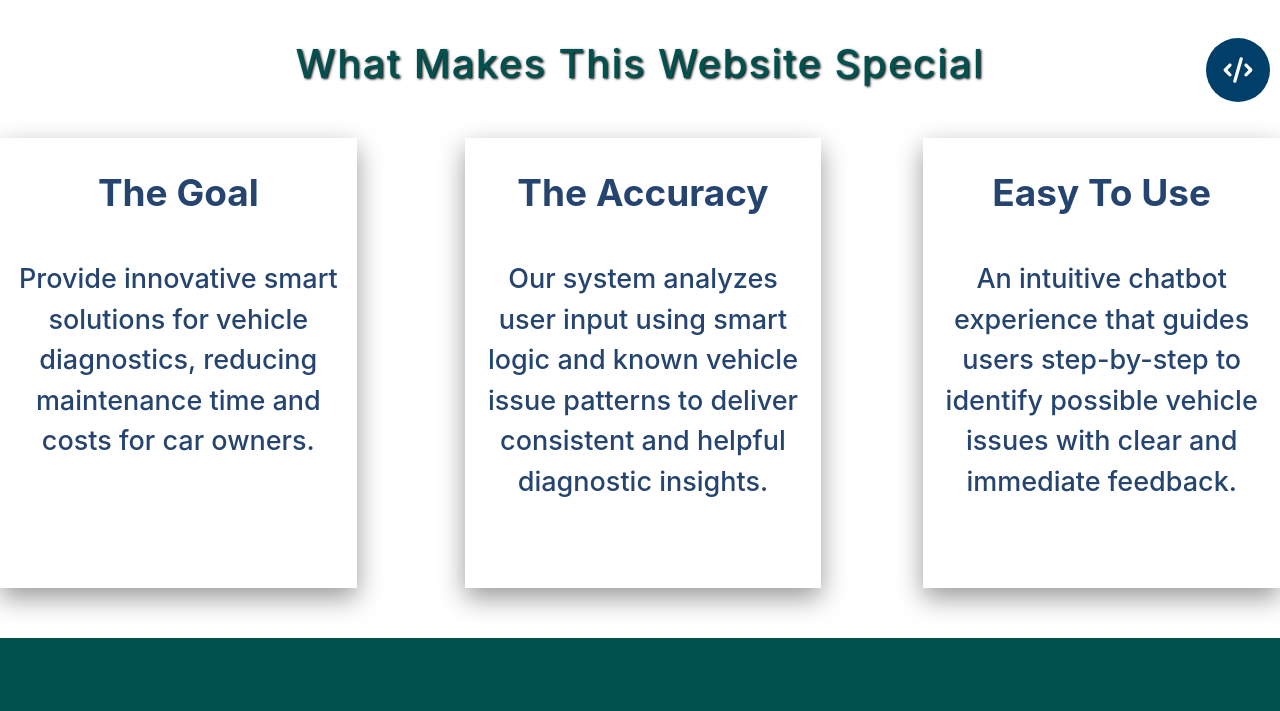
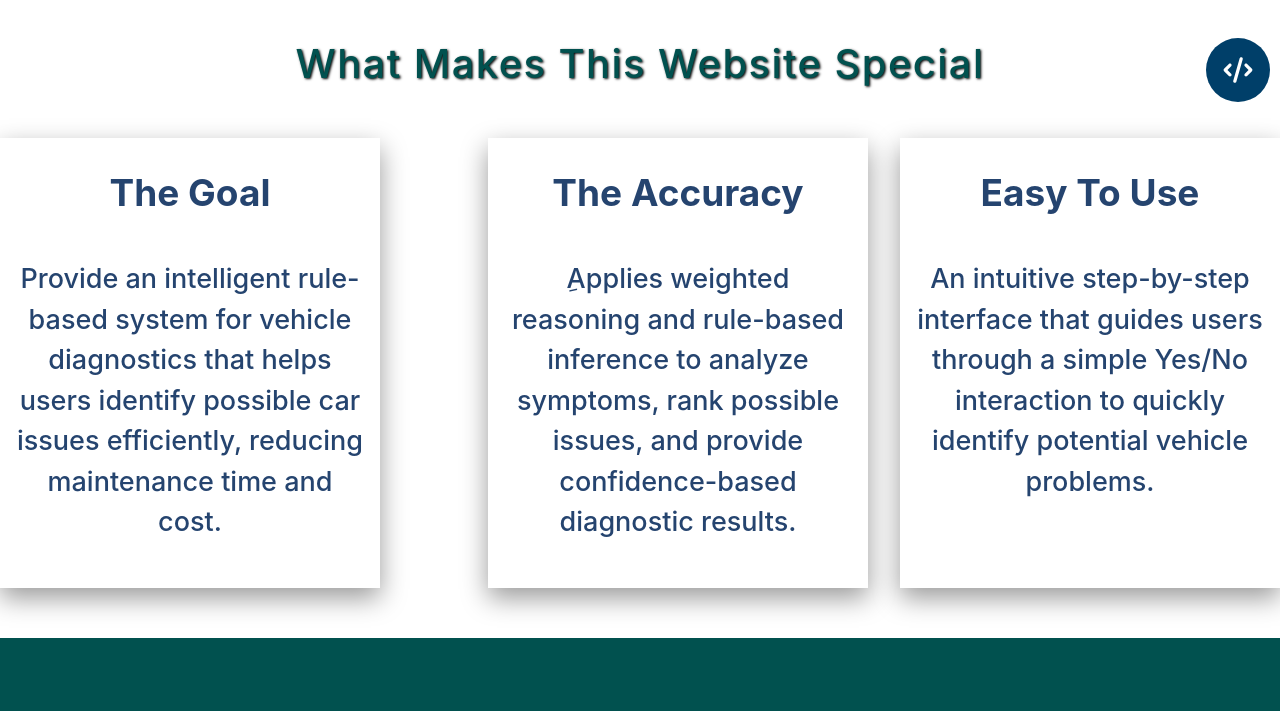
Before and after one commit to AMIR-MULHAM/Cars-diagnosis-problems, a plain HTML site: page index.html in a window 1280 px wide. Shown: the part 690-1401 px from the top of the page. Drawn offline with nearby package versions, Linux system fonts and the light colour scheme.

Commit message:
Update index.html

```diff
--- a/index.html
+++ b/index.html
@@ -51,17 +51,16 @@
      <h1 class="spe" id="c1">What Makes This Website Special</h1>
     <section class="box">
         <div class="cards"><h3 class="spe2">The Goal</h3>
-            <p class="text">Provide innovative smart solutions for vehicle diagnostics, reducing maintenance time and costs for car owners.</p>
+            <p class="text">Provide an intelligent rule-based system for vehicle diagnostics
+                 that helps users identify possible car issues efficiently, reducing maintenance time and cost.</p>
         </div>
         <div class="cards" id="C2"><h3 class="spe2">The Accuracy</h3>
-            <p class="text">Our system analyzes user input using smart
-                 logic and known vehicle issue patterns to deliver consistent
-                  and helpful diagnostic insights.</p>
+            <p class="text">ِApplies weighted reasoning and rule-based inference to analyze symptoms,
+                 rank possible issues, and provide confidence-based diagnostic results.</p>
         </div>
-        <p></p>
         <div class="cards" id="pro"><h3 class="spe2">Easy To Use</h3>
-            <p class="text">An intuitive chatbot experience that guides users step-by-step
-                 to identify possible vehicle issues with clear and immediate feedback.</p>
+            <p class="text">An intuitive step-by-step interface that guides users
+                 through a simple Yes/No interaction to quickly identify potential vehicle problems.</p>
         </div>
     </section>
 
```
